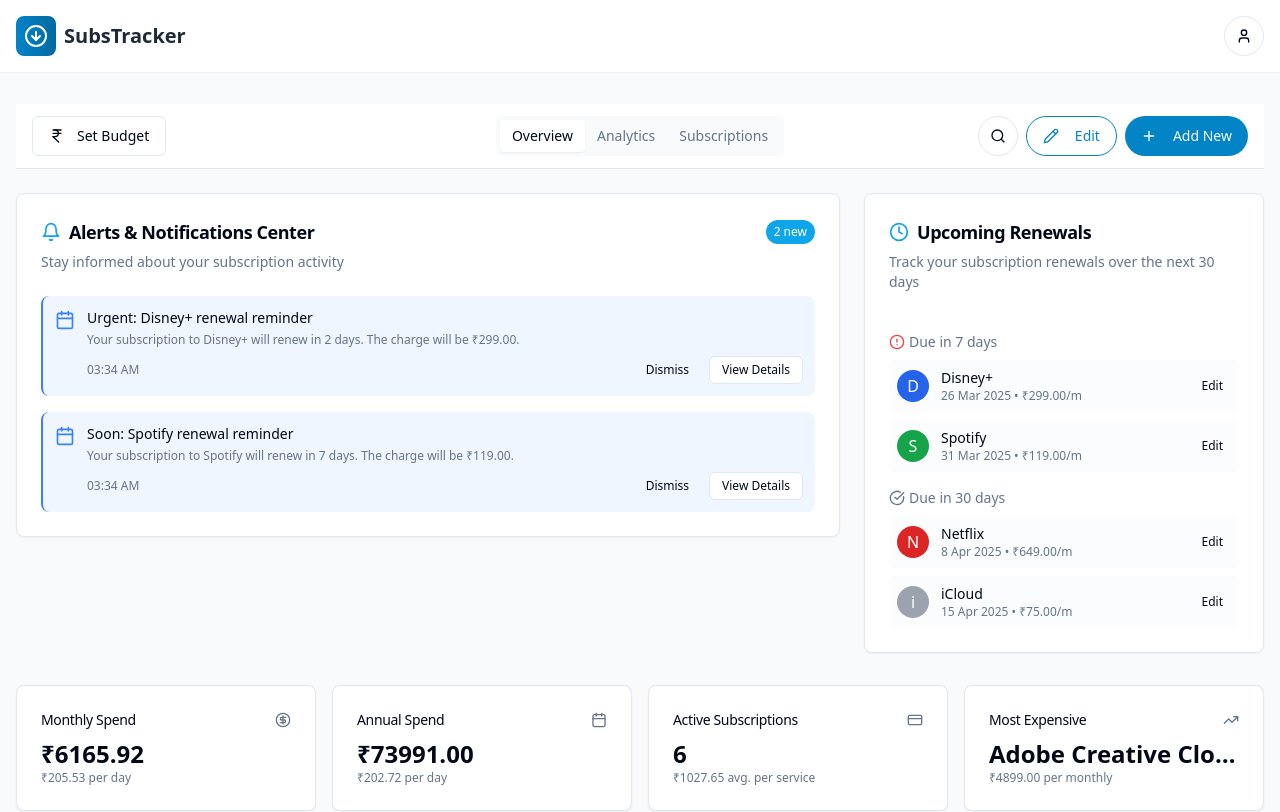
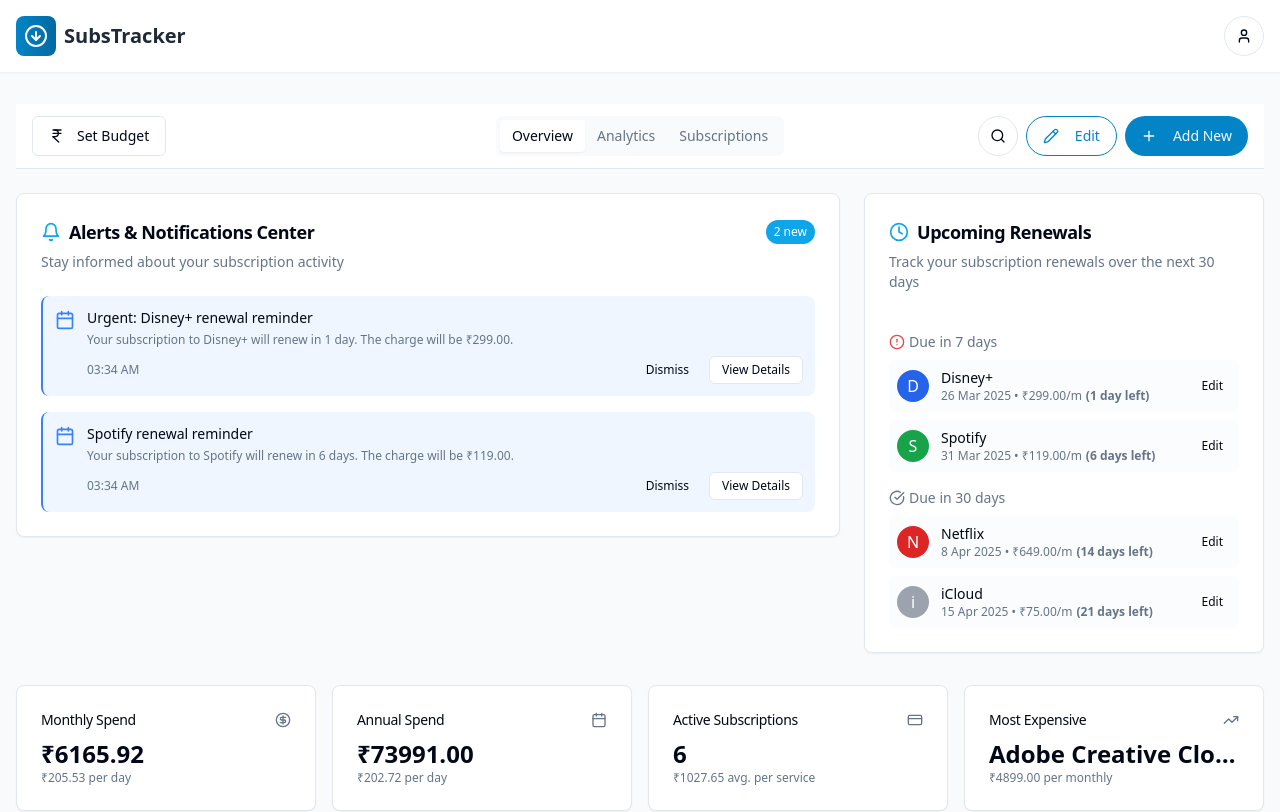
Before and after one commit to yashh-17/renewablance, a React (Vite) app: page /dashboard in a window 1280 px wide. Shown: the top 812 px of the page. Built offline with nearby package versions, Linux system fonts and the light colour scheme; sample sign-in values are in the browser's storage.

Commit message:
Fix: Accurate renewal countdown and notification timing
- Correctly calculate days until renewal.
- Display renewal notifications only 7 days before renewal.
- Ensure consistent and accurate renewal alerts in the Alerts & Notifications Center.

```diff
--- a/src/components/alerts/AlertsModule.tsx
+++ b/src/components/alerts/AlertsModule.tsx
@@ -58,6 +58,12 @@ const AlertsModule: React.FC<AlertsModuleProps> = ({ onEditSubscription }) => {
     lastEventTimestamp: 0
   });
 
+  const calculateDaysBetween = (startDate: Date, endDate: Date): number => {
+    const diffTime = endDate.getTime() - startDate.getTime();
+    const diffDays = Math.floor(diffTime / (1000 * 60 * 60 * 24));
+    return diffDays;
+  };
+
   const generateAlerts = useCallback((currentSubscriptions: Subscription[], forceRegenerate = false) => {
     const now = new Date();
     const newAlerts: Alert[] = [];
@@ -70,10 +76,7 @@ const AlertsModule: React.FC<AlertsModuleProps> = ({ onEditSubscription }) => {
 
     upcomingRenewals.forEach(sub => {
       const renewalDate = new Date(sub.nextBillingDate);
-      const daysToRenewal = Math.ceil(
-        (renewalDate.getTime() - now.getTime()) /
-        (1000 * 60 * 60 * 24)
-      );
+      const daysToRenewal = calculateDaysBetween(now, renewalDate);
 
       const alertId = `renewal-${sub.id}-${renewalDate.toISOString()}`;
 
@@ -85,10 +88,9 @@ const AlertsModule: React.FC<AlertsModuleProps> = ({ onEditSubscription }) => {
       const checkedKey = `${sub.id}-${renewalDate.toISOString()}`;
 
       if (forceRegenerate || !lastData.checkedRenewalsDates[checkedKey]) {
-        if (daysToRenewal <= 3 || daysToRenewal === 7 || daysToRenewal === 14 || daysToRenewal === 30) {
+        if (daysToRenewal <= 7) {
           let urgency = '';
           if (daysToRenewal <= 3) urgency = 'Urgent: ';
-          else if (daysToRenewal <= 7) urgency = 'Soon: ';
 
           console.log('Adding renewal alert for', sub.name, 'days:', daysToRenewal);
 
@@ -211,15 +213,11 @@ const AlertsModule: React.FC<AlertsModuleProps> = ({ onEditSubscription }) => {
             processedAlertIds.add(newSubAlertId);
 
             const renewalDate = new Date(newSub.nextBillingDate);
-            const daysToRenewal = Math.ceil(
-              (renewalDate.getTime() - now.getTime()) /
-              (1000 * 60 * 60 * 24)
-            );
+            const daysToRenewal = calculateDaysBetween(now, renewalDate);
 
-            if (daysToRenewal <= 30) {
+            if (daysToRenewal <= 7) {
               let urgency = '';
               if (daysToRenewal <= 3) urgency = 'Urgent: ';
-              else if (daysToRenewal <= 7) urgency = 'Soon: ';
 
               const renewalAlertId = `renewal-new-${newSub.id}-${renewalDate.toISOString()}`;
 
--- a/src/components/subscription/RenewalTimeline.tsx
+++ b/src/components/subscription/RenewalTimeline.tsx
@@ -1,3 +1,4 @@
+
 import { useState, useEffect, useRef } from 'react';
 import { Card, CardContent, CardHeader, CardTitle, CardDescription } from "@/components/ui/card";
 import { getSubscriptionsDueForRenewal } from '@/services/subscriptionService';
@@ -24,6 +25,15 @@ const RenewalTimeline: React.FC<RenewalTimelineProps> = ({ onEditSubscription })
   });
   const [forceUpdate, setForceUpdate] = useState(0);
   const lastUpdateRef = useRef<number>(0);
+
+  // Helper function to calculate exact days between two dates
+  const calculateDaysBetween = (startDate: Date, endDate: Date): number => {
+    // Get time differences in milliseconds
+    const diffTime = endDate.getTime() - startDate.getTime();
+    // Convert to days and round to get whole days
+    const diffDays = Math.floor(diffTime / (1000 * 60 * 60 * 24));
+    return diffDays;
+  };
 
   const loadRenewals = () => {
     console.log('Loading renewals in RenewalTimeline');
@@ -60,13 +70,12 @@ const RenewalTimeline: React.FC<RenewalTimelineProps> = ({ onEditSubscription })
 
     setRenewals(newRenewals);
 
-    // Check if any new immediate renewals (within 3 days) were loaded
+    // Check if any new immediate renewals (within 7 days) were loaded
     const hasImmediateRenewals = weekRenewals.some(sub => {
-      const daysToRenewal = Math.ceil(
-        (new Date(sub.nextBillingDate).getTime() - new Date().getTime()) /
-        (1000 * 60 * 60 * 24)
-      );
-      return daysToRenewal <= 3;
+      const now = new Date();
+      const renewalDate = new Date(sub.nextBillingDate);
+      const daysToRenewal = calculateDaysBetween(now, renewalDate);
+      return daysToRenewal <= 7;
     });
 
     if (hasImmediateRenewals) {
@@ -148,7 +157,12 @@ const RenewalTimeline: React.FC<RenewalTimelineProps> = ({ onEditSubscription })
           {title}
         </h3>
         <div className="space-y-2">
-          {subscriptions.map(sub => (
+          {subscriptions.map(sub => {
+            const now = new Date();
+            const renewalDate = new Date(sub.nextBillingDate);
+            const exactDaysToRenewal = calculateDaysBetween(now, renewalDate);
+
+            return (
               <div key={`${sub.id}-${forceUpdate}`} className="flex items-center justify-between p-2 bg-muted/30 rounded-md hover:bg-muted/50 transition-colors">
                 <div className="flex items-center">
                   <div className={`w-8 h-8 rounded-full flex items-center justify-center text-white ${sub.iconBg || 'bg-brand-600'} mr-3`}>
@@ -158,6 +172,9 @@ const RenewalTimeline: React.FC<RenewalTimelineProps> = ({ onEditSubscription })
                     <p className="font-medium text-sm">{sub.name}</p>
                     <p className="text-xs text-muted-foreground">
                       {formatDate(sub.nextBillingDate)} • {formatPrice(sub.price, sub.billingCycle)}
+                      <span className="ml-1 font-semibold">
+                        ({exactDaysToRenewal} day{exactDaysToRenewal !== 1 ? 's' : ''} left)
+                      </span>
                     </p>
                   </div>
                 </div>
@@ -173,7 +190,8 @@ const RenewalTimeline: React.FC<RenewalTimelineProps> = ({ onEditSubscription })
                   </Button>
                 )}
               </div>
-          ))}
+            );
+          })}
         </div>
       </div>
     );
--- a/src/components/ui/toaster.tsx
+++ b/src/components/ui/toaster.tsx
@@ -1,3 +1,4 @@
+
 import { useToast } from "@/hooks/use-toast"
 import {
   Toast,
--- a/src/pages/Dashboard.tsx
+++ b/src/pages/Dashboard.tsx
@@ -121,6 +121,12 @@ const Dashboard = () => {
     setSelectedSubscription(null);
   };
 
+  const calculateDaysBetween = (startDate: Date, endDate: Date): number => {
+    const diffTime = endDate.getTime() - startDate.getTime();
+    const diffDays = Math.floor(diffTime / (1000 * 60 * 60 * 24));
+    return diffDays;
+  };
+
   const handleSaveSubscription = (subscription: Subscription) => {
     try {
       saveSubscription(subscription);
@@ -138,17 +144,12 @@ const Dashboard = () => {
         }
       );
 
-      // If it's a new subscription, check if it has an upcoming renewal
       if (isNewSubscription) {
         const nextBillingDate = new Date(subscription.nextBillingDate);
         const now = new Date();
-        const daysToRenewal = Math.ceil(
-          (nextBillingDate.getTime() - now.getTime()) /
-          (1000 * 60 * 60 * 24)
-        );
+        const daysToRenewal = calculateDaysBetween(now, nextBillingDate);
 
-        // If it's renewing soon, let the user know
-        if (daysToRenewal <= 30) {
+        if (daysToRenewal <= 7) {
           setTimeout(() => {
             console.log('Showing toast for new subscription renewal:', subscription.name, 'days:', daysToRenewal);
             uiToast({
@@ -157,27 +158,22 @@ const Dashboard = () => {
               variant: "default",
             });
 
-            // Trigger renewal detection for other components
             window.dispatchEvent(new CustomEvent('renewal-detected'));
           }, 500);
         }
       }
 
-      // Dispatch custom event to immediately update components
       console.log('Dispatching subscription-updated event after save');
       window.dispatchEvent(new CustomEvent('subscription-updated'));
 
-      // If we're on the overview tab, make sure we stay there to see the notifications
       if (isNewSubscription && activeTab !== 'overview') {
         setActiveTab('overview');
       }
 
-      // Add a second dispatch with delay to ensure all components have time to initialize
       setTimeout(() => {
         console.log('Dispatching delayed subscription-updated event');
         window.dispatchEvent(new CustomEvent('subscription-updated'));
 
-        // Also dispatch renewal event
         window.dispatchEvent(new CustomEvent('renewal-detected'));
       }, 1000);
     } catch (error) {
@@ -191,7 +187,6 @@ const Dashboard = () => {
       deleteSubscription(id);
       loadSubscriptions();
 
-      // Dispatch custom event to immediately update components
       window.dispatchEvent(new CustomEvent('subscription-updated'));
     } catch (error) {
       toast.error('Error deleting subscription');
--- a/src/services/subscriptionService.ts
+++ b/src/services/subscriptionService.ts
@@ -112,6 +112,15 @@ export const getSubscriptions = (): Subscription[] => {
   return JSON.parse(localStorage.getItem(storageKey) || '[]');
 };
 
+// Helper function to calculate exact days between two dates
+const calculateDaysBetween = (startDate: Date, endDate: Date): number => {
+  // Get time differences in milliseconds
+  const diffTime = endDate.getTime() - startDate.getTime();
+  // Convert to days and round to get whole days
+  const diffDays = Math.floor(diffTime / (1000 * 60 * 60 * 24));
+  return diffDays;
+};
+
 // Calculate the next billing date based on the current date and billing cycle
 export const calculateNextBillingDate = (
   currentDate: Date,
@@ -203,6 +212,7 @@ export const saveSubscription = (subscription: Subscription): Subscription => {
     }
   } else {
     // For new subscriptions, calculate the initial next billing date
+    // Use the start date provided by the user
     const startDate = new Date(subscription.startDate || subscription.createdAt);
 
     console.log('New subscription created:', subscription.name, 'Start date:', startDate.toISOString());
@@ -317,12 +327,10 @@ function triggerSubscriptionUpdatedEvents(storageKey: string, isNew: boolean = f
   if (subscription) {
     const nextBillingDate = new Date(subscription.nextBillingDate);
     const currentDate = new Date();
-    const daysToRenewal = Math.ceil(
-      (nextBillingDate.getTime() - currentDate.getTime()) /
-      (1000 * 60 * 60 * 24)
-    );
+    const daysToRenewal = calculateDaysBetween(currentDate, nextBillingDate);
 
-    if (daysToRenewal <= 30) {
+    // Only dispatch renewal-detected event for subscriptions with renewals in the next 7 days
+    if (daysToRenewal <= 7) {
       console.log('Dispatching renewal-detected event for subscription:', subscription.name, 'days:', daysToRenewal);
 
       // Small delay for initial event to ensure components have time to initialize
@@ -364,7 +372,7 @@ export const getSubscriptionById = (id: string): Subscription | null => {
   return subscriptions.find(sub => sub.id === id) || null;
 };
 
-// Add a new function to get subscriptions due for renewal within a specific timeframe
+// Get subscriptions due for renewal within a specific timeframe
 export const getSubscriptionsDueForRenewal = (days: number): Subscription[] => {
   const subscriptions = getSubscriptions();
   const now = new Date();
```
Lines whose indentation alone changed are shown as unchanged.
